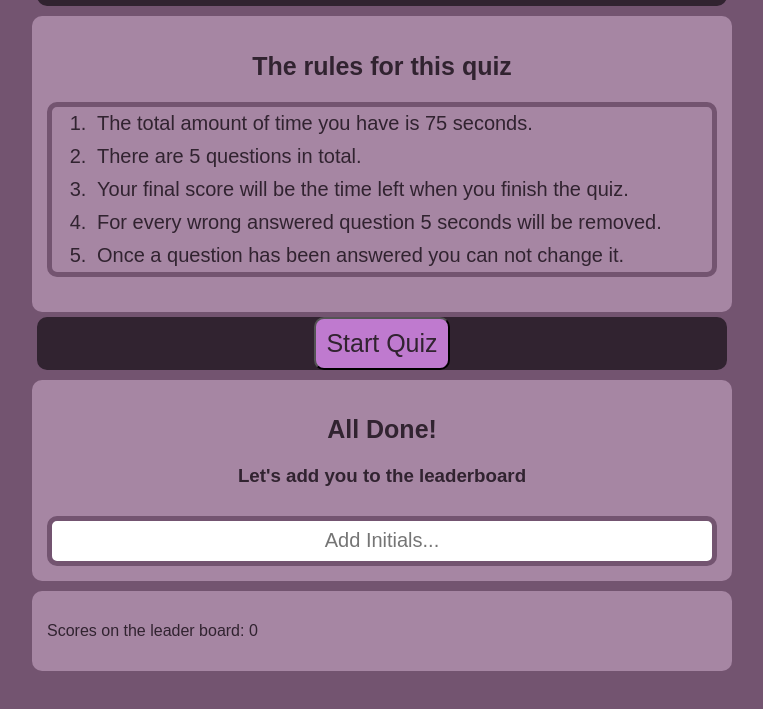
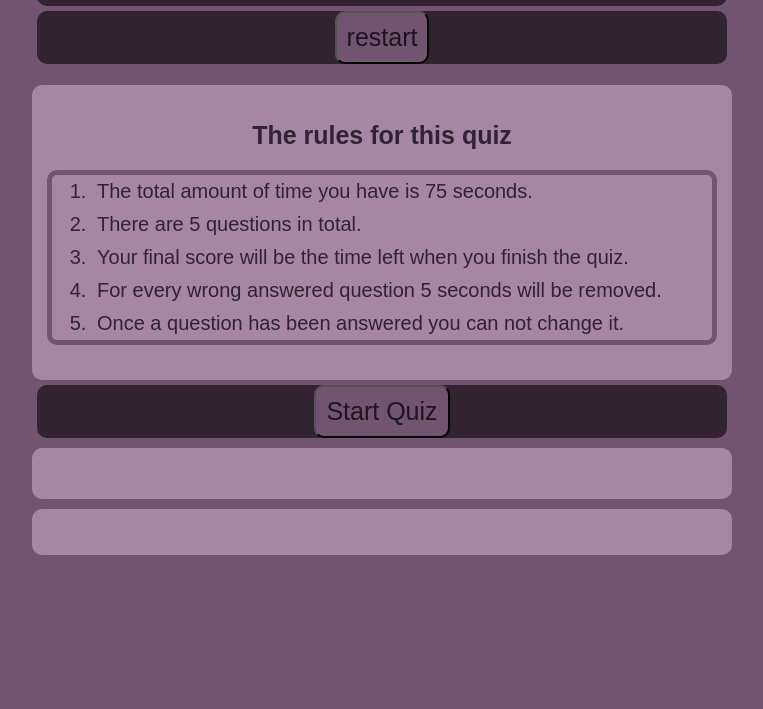
Before and after one commit to LisaCR01/Code-Quiz, a plain HTML site: page index.html in a window 1280 px wide. Shown: the part 397-1106 px from the top of the page, without its empty margins (258-1021 px from the left). Drawn offline with Linux system fonts and the light colour scheme.

Commit message:
finished JS and CSS just need to tidy up and add comments

```diff
--- a/Assets/style.css
+++ b/Assets/style.css
@@ -50,7 +50,9 @@ body{
 
 .timer,
 .title,
-.btn_card
+.btn_card,
+.refresh_card
+
  {
     margin: 5px;
     margin-bottom: 5px;
@@ -67,14 +69,16 @@ body{
 
 .title,
 .timer,
-#start_btn {
+#start_btn,
+.refresh-button {
     font-size: 25px;
     padding: 10px;
 }
 
-#start_btn {
-    background-color:rgb(191, 122, 207);
-    color: rgb(49, 35, 48);
+#start_btn,
+.refresh-button {
+    background-color:rgb(115, 84, 112);
+    color: rgb(30, 21, 29);
 
 }
 
@@ -108,3 +112,7 @@ label {
 .leadership_card {
     margin-top: 10px;
 }
+
+@media screen and (max-width: 400px){
+
+}
--- a/index.html
+++ b/index.html
@@ -12,6 +12,8 @@
                <h2 class="title">JavaScript Fundamentals Quiz</h2>
                <h2 class="timer">Good Luck!</h2>
     </header>
+    <div class="refresh_card"><button class="refresh-button">restart</button></div>
+        <h2 id="try2"></h2>
     <section class="rules_card">
         <h2 class="rules_title">The rules for this quiz</h2>
             <ol class="rules_container">
@@ -38,14 +40,14 @@
         <h2 id="try"></h2>
     </div>
     <div class="finish_card">
-        <h2 class="finish_title">All Done!</h2>
+        <h2 class="finish_title"></h2>
         <form id="todo-form" method="POST">
           <label for="todo-text"><h3>Let's add you to the leaderboard</h3> </label>
           <input type="text" placeholder="Add Initials..." name="todo-text" id="todo-text" />
         </form>
     </div>
     <div class=leadership_card>
-        <p>Scores on the leader board: <span id="todo-count">0</span></p>
+        <p> <span id="todo-count"></span></p>
         <ul id="todo-list"></ul>
     </div>
     <script src="script.js"></script>
--- a/script.js
+++ b/script.js
@@ -62,9 +62,13 @@ function setTime() {secondsLeft = 75;
        // Stops execution of action at set interval
        clearInterval(timerInterval);
        // Calls function to do leadership board
+       init()
+       document.getElementById("try").innerHTML = "all done"
+            timeEl.textContent = "Your score is "+ Math.max(secondsLeft,0);
+            document.querySelector(".rules_card").innerHTML=""
+       //
+            document.getElementById("todo-form").style.display = "inline"
 
-     timeEl.textContent = "Your score is "+ Math.max(secondsLeft,0);
-     document.querySelector(".rules_card").innerHTML=codeBlockend
     }
      //need the max in here -in case my score goes negative.
      else{timeEl.textContent = Math.max(secondsLeft,0) + " seconds left of quiz"};
@@ -74,6 +78,14 @@ function setTime() {secondsLeft = 75;
 var button = document.querySelector("#start_btn");
 
 button.addEventListener("click", startTimer)
+const refreshButton=document.querySelector('.refresh-button')
+
+const refreshPage = () => {
+  location.reload();
+
+}
+refreshButton.addEventListener('click', refreshPage)
+
 var istep=-1
 function startTimer(event) {
 if(istep==-1){
@@ -146,7 +158,7 @@ var todos = [];
 function renderTodos() {
   // Clear todoList element and update todoCountSpan
   todoList.innerHTML = "";
-  todoCountSpan.textContent = todos.length;
+  todoCountSpan.textContent = "scores on the leaderboard " +todos.length;
 
   // Render a new li for each todo
   for (var i = 0; i < todos.length; i++) {
@@ -176,7 +188,7 @@ function init() {
   }
 
   // This is a helper function that will render todos to the DOM
-  renderTodos();
+  if(quizComplete==true){ renderTodos()};
 }
 
 function storeTodos() {
@@ -207,7 +219,7 @@ todoForm.addEventListener("submit", function(event) {
 
   // Store updated todos in localStorage, re-render the list
   storeTodos();
-  renderTodos();
+  if(quizComplete==true){ renderTodos()};
 
   setInterval(function(){ document.location.reload(); }, 3000);
 });
@@ -224,9 +236,11 @@ todoList.addEventListener("click", function(event) {
 
     // Store updated todos in localStorage, re-render the list
     storeTodos();
-    renderTodos();
+    if(quizComplete==true){ renderTodos()};
   }
 });
 
 // Calls init to retrieve data and render it to the page on load
 init()
+
+if(quizComplete==false){document.getElementById("todo-form").style.display = "none"}
```
Also changed, not shown: 1 other file.
